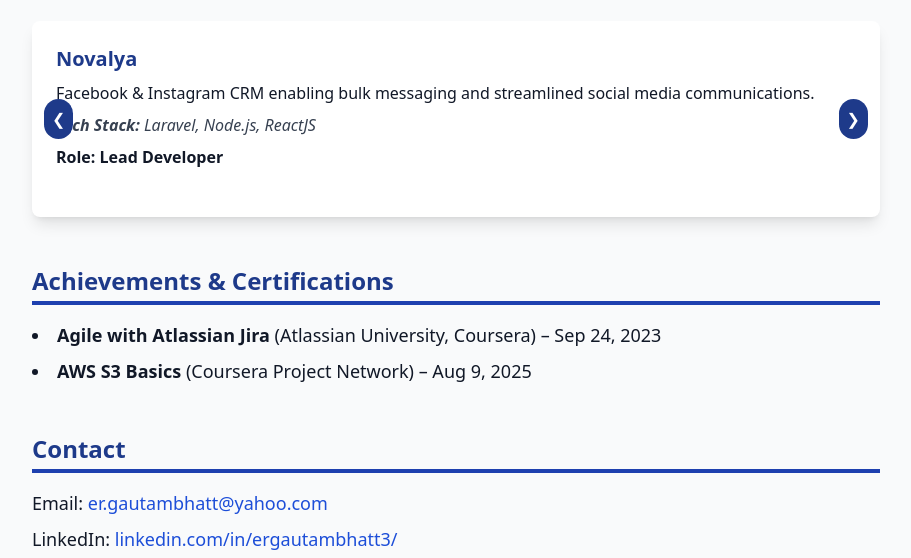
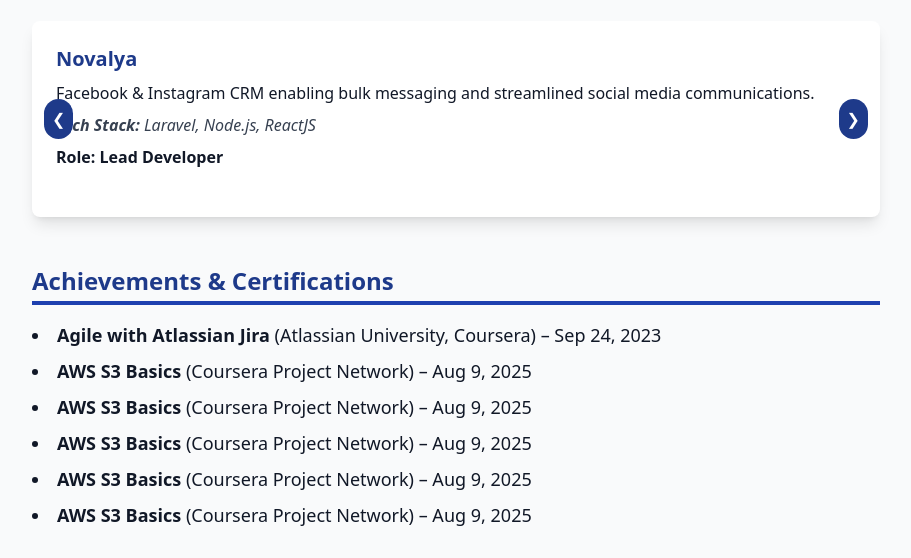
Before and after one commit to Er-GautamBhatt/Er-Gautambhatt.github.io, a plain HTML site: page index.html in a window 1280 px wide. Shown: the part 567-1125 px from the top of the page, without its empty margins (184-1095 px from the left). Drawn offline with nearby package versions, Linux system fonts and the light colour scheme.

Commit message:
Update index.html

```diff
--- a/index.html
+++ b/index.html
@@ -82,6 +82,10 @@
       <ul class="list-disc list-inside space-y-2 text-lg">
         <li><strong>Agile with Atlassian Jira</strong> (Atlassian University, Coursera) – Sep 24, 2023</li>
         <li><strong>AWS S3 Basics</strong> (Coursera Project Network) – Aug 9, 2025</li>
+         <li><strong>AWS S3 Basics</strong> (Coursera Project Network) – Aug 9, 2025</li>
+         <li><strong>AWS S3 Basics</strong> (Coursera Project Network) – Aug 9, 2025</li>
+         <li><strong>AWS S3 Basics</strong> (Coursera Project Network) – Aug 9, 2025</li>
+         <li><strong>AWS S3 Basics</strong> (Coursera Project Network) – Aug 9, 2025</li>
       </ul>
     </section>
 
```
